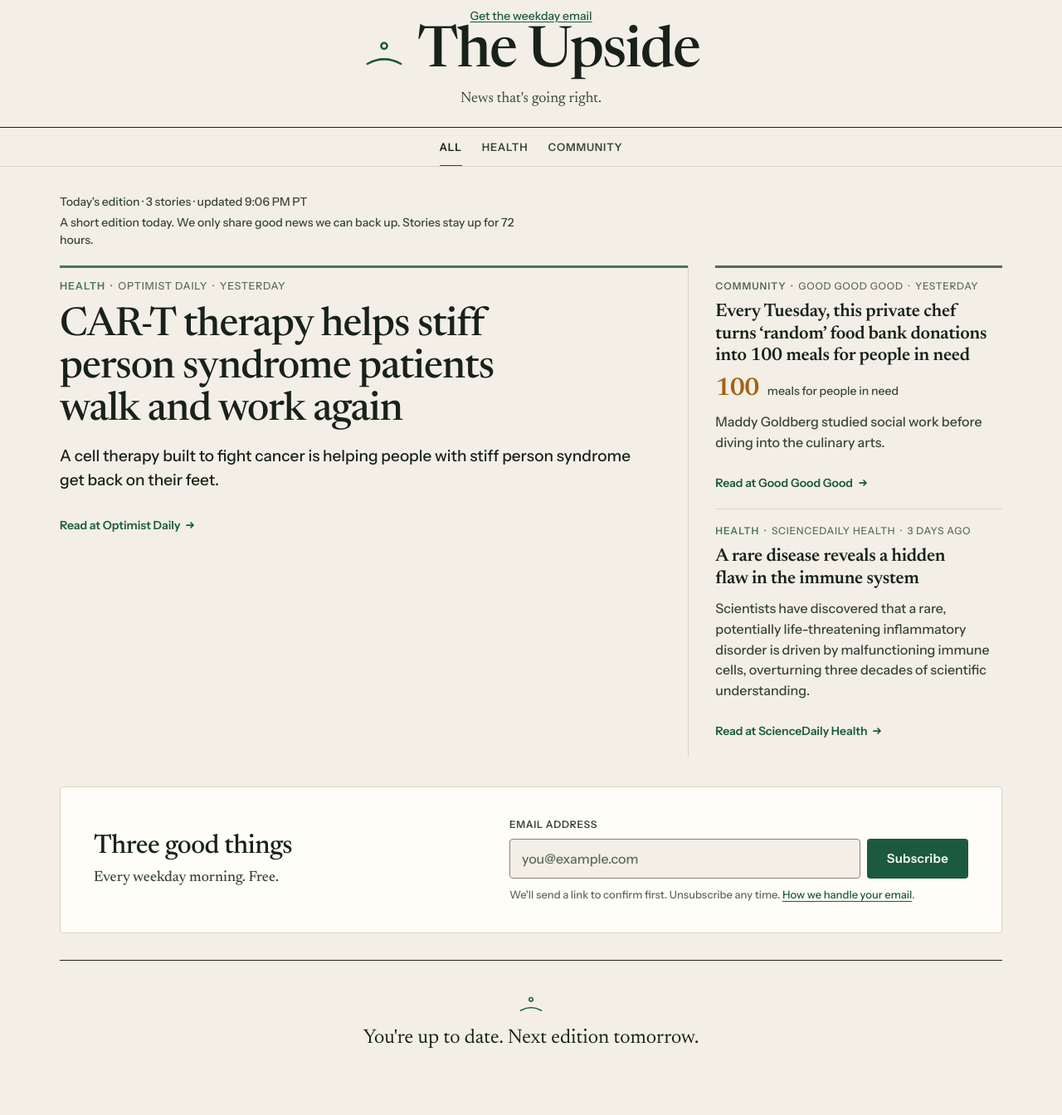
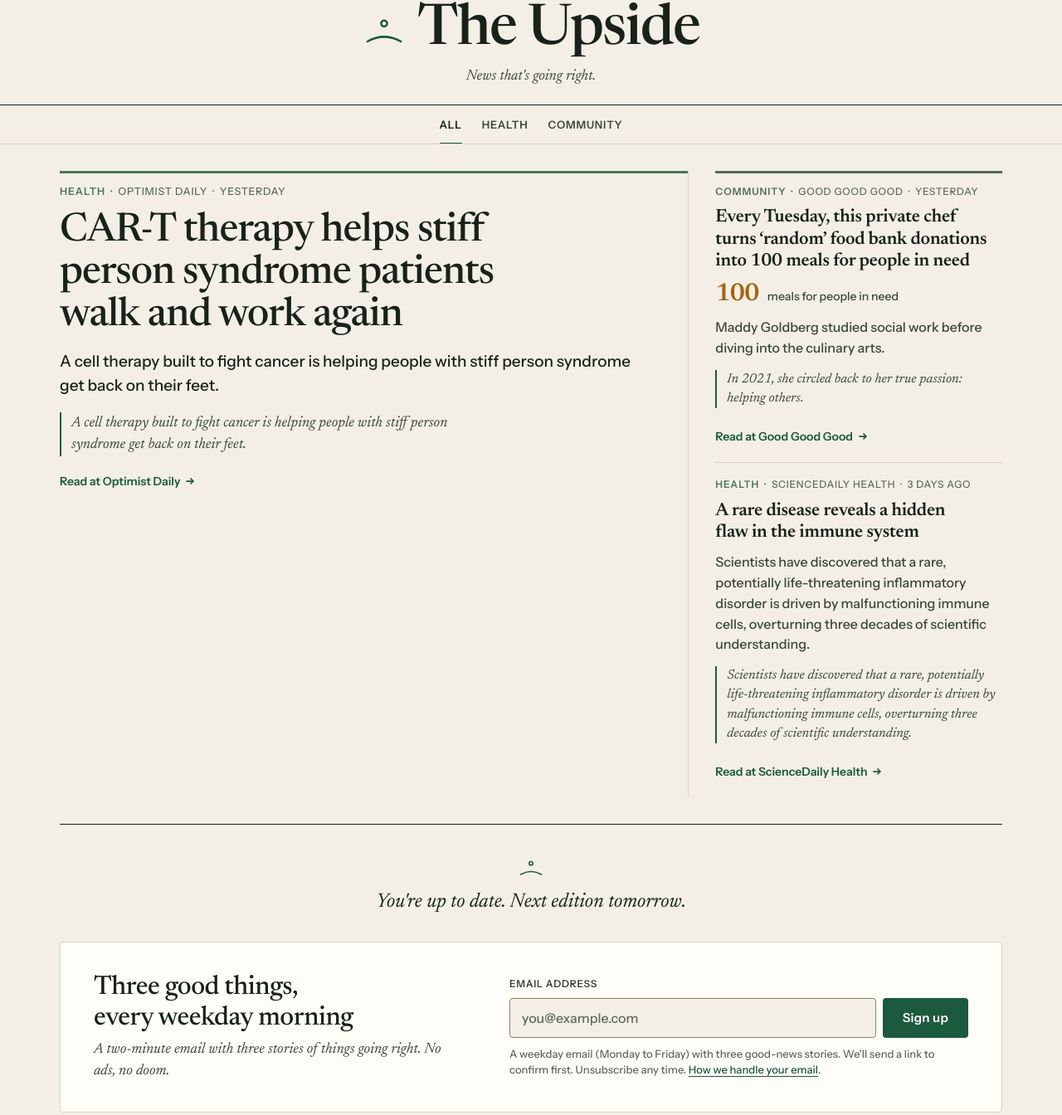
Before and after one commit to oplante/the-upside, a plain HTML site: page index.html in a window 1280 px wide. Shown: the part 62-1406 px from the top of the page at 83% size. Drawn offline with Linux system fonts and the light colour scheme.

Commit message:
Update The Upside public feed

```diff
--- a/app.js
+++ b/app.js
@@ -22,18 +22,8 @@ const PAGE_SIZE = 60;
 // Keep in sync with ingest.IMAGES_ENABLED. Off until SA Design signs off.
 const SHOW_IMAGES = false;
 
-// The email signup appears once, after this many cards (or after the last
-// card when there are fewer). D5/G1, 20 Nov 2026.
-const SIGNUP_AFTER = 3;
-// D4: a short edition gets a calm note. No "Load more" anywhere.
-const SHORT_EDITION_UNDER = 10;
-const SHORT_EDITION_NOTE =
-  "A short edition today. We only share good news we can back up. Stories stay up for 72 hours.";
-const SITE_TZ = "America/Los_Angeles";
-// Why-line on site cards (PM, 20 Nov 2026): hidden on every card. This is the
-// one-line switch: set to true to show it again. Even when true, a why-line
-// that repeats the card's summary sentence is never shown.
-const SHOW_WHY_ON_CARDS = false;
+// The email signup appears after this many cards, and once more at the end.
+const SIGNUP_AFTER = 6;
 
 // Preview image sizing. Grid cards render ~290px wide on desktop, so 640px
 // covers 2x screens; only the full-width lead card may use a larger rendition.
@@ -305,19 +295,6 @@ function whyGood(story) {
   return text || WHY_FALLBACK;
 }
 
-// Same sentence after normalising case, whitespace and punctuation.
-function sameSentence(a, b) {
-  const norm = (s) => String(s || "").toLowerCase().replace(/[^\p{L}\p{N}]+/gu, " ").trim();
-  return norm(a) !== "" && norm(a) === norm(b);
-}
-
-function whyNoteHtml(story, reasonId) {
-  if (!SHOW_WHY_ON_CARDS) return "";
-  const text = String(story.why_good || "").trim();
-  if (!text || sameSentence(text, story.summary)) return "";
-  return `<p class="why-note" id="${reasonId}"><span class="visually-hidden">Why it's good: </span>${escapeHtml(text)}</p>`;
-}
-
 // The card's one destination: the publisher's own article (16 Nov 2026: the
 // go.html middle page was removed). Absolute http(s) URLs only; otherwise the
 // card has no link at all and the title stays plain text. Clicks on the site
@@ -377,7 +354,7 @@ function cardHtml(story, variant, opts = {}) {
   const readHtml = preview
     ? `<a class="read" ${href}>Read at ${source}&nbsp;<svg class="read-arrow" viewBox="0 0 12 12" aria-hidden="true" focusable="false"><path d="M2 6h8M7 3l3 3-3 3"/></svg></a>`
     : "";
-  const whyHtml = whyNoteHtml(story, reasonId);
+  const reason = escapeHtml(whyGood(story));
   return `
     <article class="card${leadClass}" data-testid="story-card" data-category="${escapeHtml(
       story.category
@@ -400,7 +377,7 @@ function cardHtml(story, variant, opts = {}) {
         <h2>${headlineHtml}</h2>
         ${impactHtml}
         <p class="summary">${escapeHtml(story.summary || "")}</p>
-        ${whyHtml}
+        <p class="why-note" id="${reasonId}"><span class="visually-hidden">Why it's good: </span>${reason}</p>
         <div class="card-foot">
           ${readHtml}
         </div>
@@ -414,8 +391,8 @@ function cardHtml(story, variant, opts = {}) {
 function layoutHtml(stories) {
   const lead = stories.slice(0, 1);
   const rail = stories.slice(1, 3);
-  const second = stories.slice(3, 6);
-  const river = stories.slice(6);
+  const second = stories.slice(3, SIGNUP_AFTER);
+  const river = stories.slice(SIGNUP_AFTER);
   const parts = [];
   parts.push(
     `<div class="front${rail.length ? "" : " solo"}">` +
@@ -423,15 +400,13 @@ function layoutHtml(stories) {
       (rail.length ? `<div class="rail">${rail.map((s) => cardHtml(s, "rail")).join("")}</div>` : "") +
       `</div>`
   );
-  // The one signup: right after card SIGNUP_AFTER (the front block holds
-  // cards 1-3), or after the last card when there are fewer.
-  parts.push(`<div class="signup-mid-slot" data-signup-slot="mid"></div>`);
   if (second.length) {
     parts.push(
       `<div class="second count-${second.length}">${second.map((s) => cardHtml(s, "second")).join("")}</div>`
     );
   }
   if (river.length) {
+    parts.push(`<div class="signup-mid-slot" data-signup-slot="mid"></div>`);
     // Thumbnail on every other river story that has an image.
     let previousHadImage = false;
     const riverHtml = river.map((s) => {
@@ -455,12 +430,13 @@ function renderFeed() {
   const empty = $("empty");
   const status = $("status");
   const banner = $("sample-banner");
+  const moreWrap = $("more-wrap");
   const data = state.data;
   if (!data) return;
 
   if (ensureNonEmptyCategory()) renderFilters();
   const all = visibleStories();
-  const shown = all; // the whole edition, no "Load more" (D4)
+  const shown = all.slice(0, state.visible);
   banner.hidden = !data.is_sample;
 
   if (!all.length) {
@@ -471,18 +447,18 @@ function renderFeed() {
       state.category === "All"
         ? "Nothing new in the feed yet today. Check back this afternoon."
         : `Nothing new in ${cat} yet today. Check back this afternoon.`;
+    moreWrap.hidden = true;
   } else {
     empty.hidden = true;
     // No more "That's the latest" dividers: the layout sections pace the page.
     feed.innerHTML = layoutHtml(shown);
+    moreWrap.hidden = shown.length >= all.length;
   }
-  renderEditionBar(data);
   placeSignups(feed, all.length > 0, shown.length >= all.length);
 
-  // Screen-reader status only; the visible count lives in the edition bar.
-  status.textContent = `Showing ${all.length} ${all.length === 1 ? "story" : "stories"} · ${
-    state.category === "All" ? "all categories" : state.category
-  }`;
+  status.textContent = `${editionLabel(data.generated_at)} · ${all.length} ${
+    all.length === 1 ? "story" : "stories"
+  } · ${state.category === "All" ? "all categories" : state.category}`;
   bindThumbFallbacks(feed);
 }
 
@@ -497,48 +473,10 @@ function editionLabel(iso) {
   return `Latest edition · updated ${formatExact(iso)}`;
 }
 
-// D4 edition bar: "Today's edition · N stories · updated 8:55 PM PT".
-// Facts only. It never claims that stories were checked or passed: no such
-// wording exists in this file's output (20 Nov 2026, PM / Roast Room).
-function ptParts(date) {
-  const fmt = (opts) => new Intl.DateTimeFormat("en-US", { timeZone: SITE_TZ, ...opts }).format(date);
-  return {
-    day: fmt({ year: "numeric", month: "2-digit", day: "2-digit" }),
-    time: fmt({ hour: "numeric", minute: "2-digit" }),
-    date: fmt({ weekday: "short", day: "numeric", month: "short" }),
-  };
-}
-
-function editionBarText(data, now = new Date()) {
-  const n = (data && Array.isArray(data.stories) ? data.stories : []).length;
-  const count = `${n} ${n === 1 ? "story" : "stories"}`;
-  const d = new Date(data && data.generated_at);
-  if (!data || Number.isNaN(d.getTime())) return `Today's edition · ${count}`;
-  const p = ptParts(d);
-  if (p.day === ptParts(now).day) return `Today's edition · ${count} · updated ${p.time} PT`;
-  return `Latest edition · ${count} · updated ${p.date}, ${p.time} PT`;
-}
-
-function editionNote(data) {
-  const n = (data && Array.isArray(data.stories) ? data.stories : []).length;
-  return n > 0 && n < SHORT_EDITION_UNDER ? SHORT_EDITION_NOTE : "";
-}
-
-function renderEditionBar(data) {
-  const bar = $("edition-bar");
-  const note = $("edition-note");
-  if (bar) bar.textContent = data && data.is_sample ? "Sample feed, not live news." : editionBarText(data);
-  if (note) {
-    const t = data && !data.is_sample ? editionNote(data) : "";
-    note.textContent = t;
-    note.hidden = !t;
-  }
-}
-
 // Signup copies are built once from <template id="signup-template"> and moved
 // into place after every render, so typed input and the confirmation message
 // survive filter changes. Ids get a per-copy suffix and stay unique.
-const signups = { mid: null };
+const signups = { mid: null, end: null };
 
 function buildSignup(slot, suffix) {
   const tpl = $("signup-template");
@@ -550,12 +488,16 @@ function buildSignup(slot, suffix) {
 }
 
 function placeSignups(feed, hasStories, atEnd) {
-  // One form only, id "signup-end" (the masthead and footer link to it).
-  if (!signups.mid) signups.mid = buildSignup("end", "-end");
+  if (!signups.mid) signups.mid = buildSignup("mid", "");
+  if (!signups.end) signups.end = buildSignup("end", "-end");
   const midSlot = feed.querySelector ? feed.querySelector('[data-signup-slot="mid"]') : null;
   if (signups.mid && midSlot && midSlot.replaceWith) midSlot.replaceWith(signups.mid);
   const end = $("feed-end");
+  const endSlot = $("signup-end-slot");
   if (end) end.hidden = !hasStories;
+  if (signups.end && endSlot && endSlot.appendChild && signups.end.parentNode !== endSlot) {
+    endSlot.appendChild(signups.end);
+  }
   const note = $("feed-end-note");
   if (note) note.hidden = !(hasStories && atEnd);
 }
@@ -593,6 +535,10 @@ async function init() {
   setDateline();
   state.category = currentCategoryFromUrl();
   renderFilters();
+  $("load-more").addEventListener("click", () => {
+    state.visible += PAGE_SIZE;
+    renderFeed();
+  });
   $("filters").addEventListener("keydown", (event) => {
     if (event.key !== "ArrowRight" && event.key !== "ArrowLeft") return;
     const buttons = [...$("filters").querySelectorAll("button:not(:disabled)")];
@@ -609,8 +555,13 @@ async function init() {
     const res = await fetch("data/stories.json", { cache: "no-store" });
     if (!res.ok) throw new Error("Could not load data/stories.json");
     state.data = await res.json();
-    // The masthead keeps its static label; the count lives in the edition bar.
-    if (state.data.is_sample) $("edition-label").textContent = "Sample feed, not live news.";
+    const total = (state.data.stories || []).length;
+    $("edition-label").textContent = state.data.is_sample
+      ? "Sample feed, not live news."
+      : editionLabel(state.data.generated_at).replace(
+          " · ",
+          ` · ${total} ${total === 1 ? "story" : "stories"} · `
+        );
     ensureNonEmptyCategory();
     renderFilters();
     renderFeed();
--- a/fonts/fonts.css
+++ b/fonts/fonts.css
@@ -1,3 +1,23 @@
+/* latin-ext */
+@font-face {
+  font-family: 'Instrument Sans';
+  font-style: italic;
+  font-weight: 500;
+  font-stretch: 100%;
+  font-display: swap;
+  src: url(font-0.woff2) format('woff2');
+  unicode-range: U+0100-02BA, U+02BD-02C5, U+02C7-02CC, U+02CE-02D7, U+02DD-02FF, U+0304, U+0308, U+0329, U+1D00-1DBF, U+1E00-1E9F, U+1EF2-1EFF, U+2020, U+20A0-20AB, U+20AD-20C4, U+2113, U+2C60-2C7F, U+A720-A7FF;
+}
+/* latin */
+@font-face {
+  font-family: 'Instrument Sans';
+  font-style: italic;
+  font-weight: 500;
+  font-stretch: 100%;
+  font-display: swap;
+  src: url(font-1.woff2) format('woff2');
+  unicode-range: U+0000-00FF, U+0131, U+0152-0153, U+02BB-02BC, U+02C6, U+02DA, U+02DC, U+0304, U+0308, U+0329, U+2000-206F, U+20AC, U+2122, U+2191, U+2193, U+2212, U+2215, U+FEFF, U+FFFD;
+}
 /* latin-ext */
 @font-face {
   font-family: 'Instrument Sans';
@@ -146,3 +166,21 @@
   src: url(font-6.woff2) format('woff2');
   unicode-range: U+0000-00FF, U+0131, U+0152-0153, U+02BB-02BC, U+02C6, U+02DA, U+02DC, U+0304, U+0308, U+0329, U+2000-206F, U+20AC, U+2122, U+2191, U+2193, U+2212, U+2215, U+FEFF, U+FFFD;
 }
+
+/* Newsreader italic 400 for the margin note */
+@font-face {
+  font-family: 'Newsreader';
+  font-style: italic;
+  font-weight: 400;
+  font-display: swap;
+  src: url(newsreader-italic-400-latin-ext.woff2) format('woff2');
+  unicode-range: U+0100-02BA, U+02BD-02C5, U+02C7-02CC, U+02CE-02D7, U+02DD-02FF, U+0304, U+0308, U+0329, U+1D00-1DBF, U+1E00-1E9F, U+1EF2-1EFF, U+2020, U+20A0-20AB, U+20AD-20C4, U+2113, U+2C60-2C7F, U+A720-A7FF;
+}
+@font-face {
+  font-family: 'Newsreader';
+  font-style: italic;
+  font-weight: 400;
+  font-display: swap;
+  src: url(newsreader-italic-400-latin.woff2) format('woff2');
+  unicode-range: U+0000-00FF, U+0131, U+0152-0153, U+02BB-02BC, U+02C6, U+02DA, U+02DC, U+0304, U+0308, U+0329, U+2000-206F, U+20AC, U+2122, U+2191, U+2193, U+2212, U+2215, U+FEFF, U+FFFD;
+}
--- a/index.html
+++ b/index.html
@@ -29,7 +29,6 @@
         <p class="title"><a href="./">The Upside</a></p>
       </div>
       <p class="tag">News that's going right.</p>
-      <p class="masthead-email"><a href="#signup-end">Get the weekday email</a></p>
     </div>
   </header>
 
@@ -45,19 +44,13 @@
       This is a <strong>sample</strong> feed. Live stories could not be loaded, so every card below is labelled Sample and is not real news.
     </p>
 
-    <!-- D4 edition bar (20 Nov 2026). Facts only: count and update time. -->
-    <div class="edition-bar" id="edition-bar-wrap">
-      <p class="edition-bar-text" id="edition-bar"></p>
-      <p class="edition-note" id="edition-note" hidden></p>
-    </div>
-
-    <!-- Email signup (D5/G1, 20 Nov 2026). app.js places the one copy after
-         card 3, or after the last card when there are fewer; id signup-end. -->
+    <!-- Email signup. app.js places one copy after the 6th card and one at the
+         end of the feed; __S__ becomes a per-copy id suffix so ids stay unique. -->
     <template id="signup-template">
       <section class="signup" data-slot="__SLOT__" id="signup__S__" aria-labelledby="signup-title__S__">
         <div class="signup-copy">
-          <h2 id="signup-title__S__">Three good things</h2>
-          <p class="signup-lede">Every weekday morning. Free.</p>
+          <h2 id="signup-title__S__">Three good things, every weekday morning</h2>
+          <p class="signup-lede">A two-minute email with three stories of things going right. No ads, no doom.</p>
         </div>
         <form class="signup-form" id="signup-form__S__" action="https://assets.mailerlite.com/jsonp/2798749/forms/204243387640972358/subscribe" method="post" novalidate>
           <label class="signup-label" for="signup-email__S__">Email address</label>
@@ -65,9 +58,9 @@
             <input class="signup-input" id="signup-email__S__" name="fields[email]" type="email" autocomplete="email" inputmode="email" required placeholder="you@example.com" aria-describedby="signup-consent__S__ signup-msg__S__">
             <input type="hidden" name="ml-submit" value="1">
             <input type="hidden" name="anticsrf" value="true">
-            <button class="signup-button" type="submit">Subscribe</button>
+            <button class="signup-button" type="submit">Sign up</button>
           </div>
-          <p class="signup-consent" id="signup-consent__S__">We'll send a link to confirm first. Unsubscribe any time. <a href="privacy.html">How we handle your email</a>.</p>
+          <p class="signup-consent" id="signup-consent__S__">A weekday email (Monday to Friday) with three good-news stories. We'll send a link to confirm first. Unsubscribe any time. <a href="privacy.html">How we handle your email</a>.</p>
           <p class="signup-msg" id="signup-msg__S__" role="status" aria-live="polite"></p>
         </form>
       </section>
@@ -75,8 +68,12 @@
 
     <section id="feed" class="feed" aria-label="Good news stories"></section>
     <p class="empty" id="empty" hidden></p>
+    <div class="more-wrap" id="more-wrap" hidden>
+      <button type="button" class="load-more" id="load-more">Load more</button>
+    </div>
     <div class="feed-end" id="feed-end" hidden>
       <p class="feed-end-note" id="feed-end-note" hidden><svg class="feed-end-mark" width="32" height="32" viewBox="0 0 36 36" aria-hidden="true" focusable="false"><path d="M4 27c9-5 19-5 28 0" fill="none" stroke="currentColor" stroke-width="1.75" stroke-linecap="round"/><circle cx="18" cy="12" r="2.5" fill="none" stroke="currentColor" stroke-width="1.75"/></svg>You're up to date. Next edition tomorrow.</p>
+      <div id="signup-end-slot"></div>
     </div>
   </main>
 
--- a/signup.css
+++ b/signup.css
@@ -29,7 +29,7 @@
   margin: 0;
   color: var(--ink-soft);
   font-family: var(--serif);
-  font-style: normal; /* roman, 20 Nov 2026 */
+  font-style: italic;
   font-size: 18px;
   line-height: 1.45;
   max-width: 44ch;
--- a/styles.css
+++ b/styles.css
@@ -144,7 +144,7 @@ html { scrollbar-color: var(--line) var(--paper); }
   order: 2;
   margin: 0;
   font-family: var(--serif);
-  font-style: normal; /* roman, 20 Nov 2026 */
+  font-style: italic;
   font-weight: 400;
   font-size: 16px;
   color: var(--ink-soft);
@@ -426,7 +426,7 @@ main {
   color: var(--ink-soft);
   font-size: 16px;
   line-height: 1.55;
-  max-width: 68ch;
+  max-width: 68ch; /* no clamp: whole sentence shows (20 Nov 2026) */
 }
 
 /* Editor's margin note: the reason a story is good. */
@@ -435,7 +435,7 @@ main {
   padding-left: 12px;
   border-left: 2px solid var(--accent);
   font-family: var(--serif);
-  font-style: normal; /* roman, 20 Nov 2026 */
+  font-style: italic;
   font-weight: 400;
   font-size: 16px;
   line-height: 1.45;
@@ -696,21 +696,13 @@ main {
 .load-more:active { transform: scale(0.97); }
 
 .feed-end { margin: 32px 0 0; }
-
-/* D4 edition bar and short-edition note (20 Nov 2026). */
-.edition-bar { margin: 0 0 20px; font-family: var(--sans, "Instrument Sans", sans-serif); }
-.edition-bar-text { margin: 0; font-size: 14px; line-height: 1.5; color: var(--ink-soft); }
-.edition-note { margin: 4px 0 0; font-size: 14px; line-height: 1.5; color: var(--ink-soft); max-width: 60ch; }
-/* D5/G1 masthead link to the signup (no modal, no sticky bar). */
-.masthead-email { margin: 6px 0 0; font-size: 14px; }
-.masthead-email a { color: var(--accent); text-decoration: underline; text-underline-offset: 2px; }
 .feed-end-note {
   margin: 0 0 32px;
   padding: 36px 0 0;
   border-top: 1px solid var(--rule);
   text-align: center;
   font-family: var(--serif);
-  font-style: normal; /* roman, 20 Nov 2026 */
+  font-style: italic;
   font-weight: 400;
   font-size: 24px;
   line-height: 1.3;
@@ -765,7 +757,7 @@ main {
   margin: 0 auto;
   padding: 12px var(--gutter) 40px;
   font-family: var(--serif);
-  font-style: normal; /* roman, 20 Nov 2026 */
+  font-style: italic;
   font-size: 15px;
   color: var(--muted);
 }
@@ -838,12 +830,3 @@ main {
     margin: 4px 0 0;
   }
 }
-
-/* summary-unclamp (20 Nov 2026): the card shows one exact publisher sentence,
-   never clipped with an ellipsis, on any layout or screen size. */
-.card .summary {
-  display: block !important;
-  -webkit-line-clamp: none !important;
-  line-clamp: none !important;
-  overflow: visible !important;
-}
```
Also changed, not shown: fonts/font-0.woff2 (added), fonts/font-1.woff2 (added), fonts/newsreader-italic-400-latin-ext.woff2 (added), fonts/newsreader-italic-400-latin.woff2 (added).
